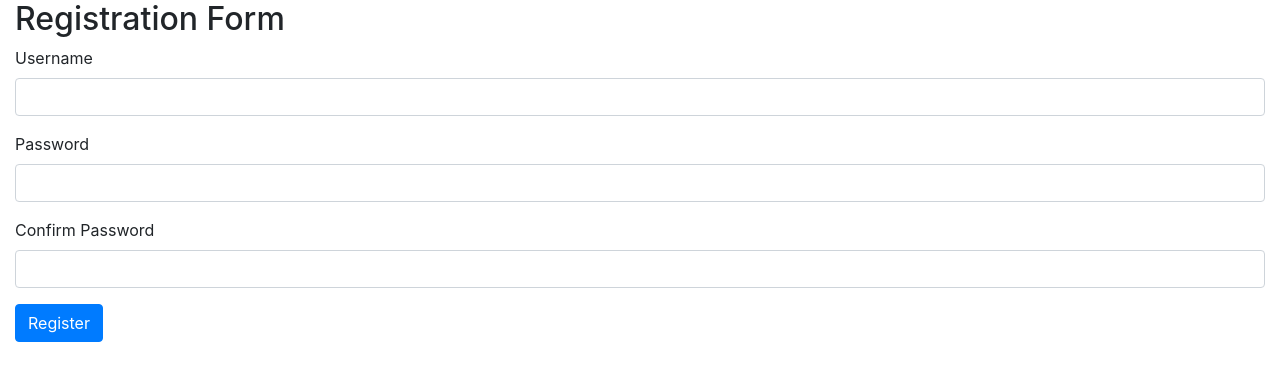
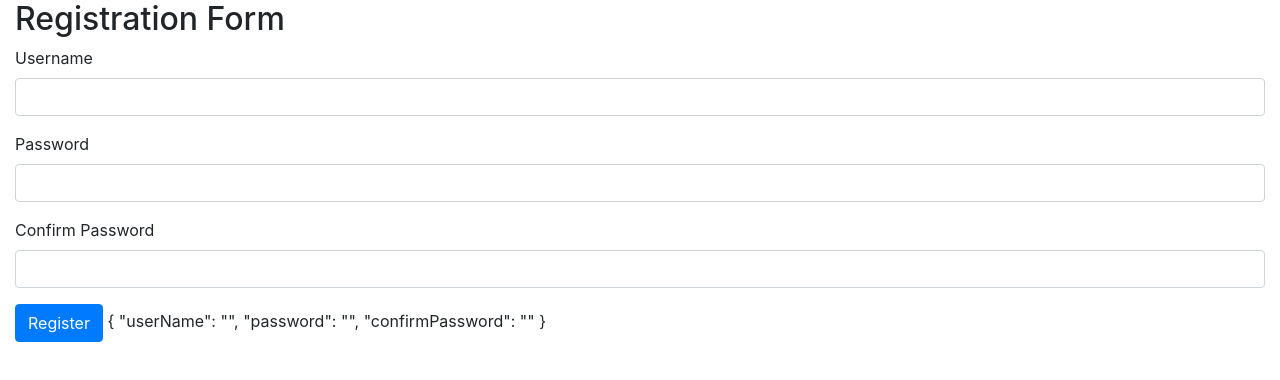
Before and after one commit to KrzysiekHan/LearnAngular, an Angular app in the folder ReactiveForms/: page / in a window 1280 px wide. Shown: the top 380 px of the page. Built offline with nearby package versions, Linux system fonts and the light colour scheme.

Commit message:
FormGroup & FormControl

```diff
--- a/ReactiveForms/src/app/app.component.html
+++ b/ReactiveForms/src/app/app.component.html
@@ -1,23 +1,25 @@
 <div class="container-fluid">
   <h2>Registration Form</h2>
-  <form>
+  <form [formGroup]="registrationForm">
+
     <div class="form-group">
       <label>Username</label>
-      <input type="text" class="form-control">
+      <input formControlName="userName" type="text" class="form-control">
     </div>
 
     <div class="form-group">
         <label>Password</label>
-        <input type="password" class="form-control">
+        <input formControlName="password" type="password" class="form-control">
     </div>
 
     <div class="form-group">
         <label>Confirm Password</label>
-        <input type="password" class="form-control">
+        <input formControlName="confirmPassword" type="password" class="form-control">
     </div>
 
     <button class="btn btn-primary" type="submit">
         Register
     </button>
+      {{registrationForm.value | json}}
   </form>
 </div>
--- a/ReactiveForms/src/app/app.component.ts
+++ b/ReactiveForms/src/app/app.component.ts
@@ -1,4 +1,6 @@
 import { Component } from '@angular/core';
+import { FormGroup, FormControl } from '@angular/forms';
+
 
 @Component({
   selector: 'app-root',
@@ -6,5 +8,9 @@
   styleUrls: ['./app.component.css']
 })
 export class AppComponent {
-  title = 'app';
+  registrationForm = new FormGroup({
+    userName: new FormControl(''),
+    password: new FormControl(''),
+    confirmPassword: new FormControl('')
+  });
 }
--- a/ReactiveForms/src/app/app.module.ts
+++ b/ReactiveForms/src/app/app.module.ts
@@ -1,5 +1,6 @@
 import { BrowserModule } from '@angular/platform-browser';
 import { NgModule } from '@angular/core';
+import { ReactiveFormsModule } from '@angular/forms';
 
 import { AppComponent } from './app.component';
 
@@ -8,7 +9,8 @@
     AppComponent
   ],
   imports: [
-    BrowserModule
+    BrowserModule,
+    ReactiveFormsModule
   ],
   providers: [],
   bootstrap: [AppComponent]
```
